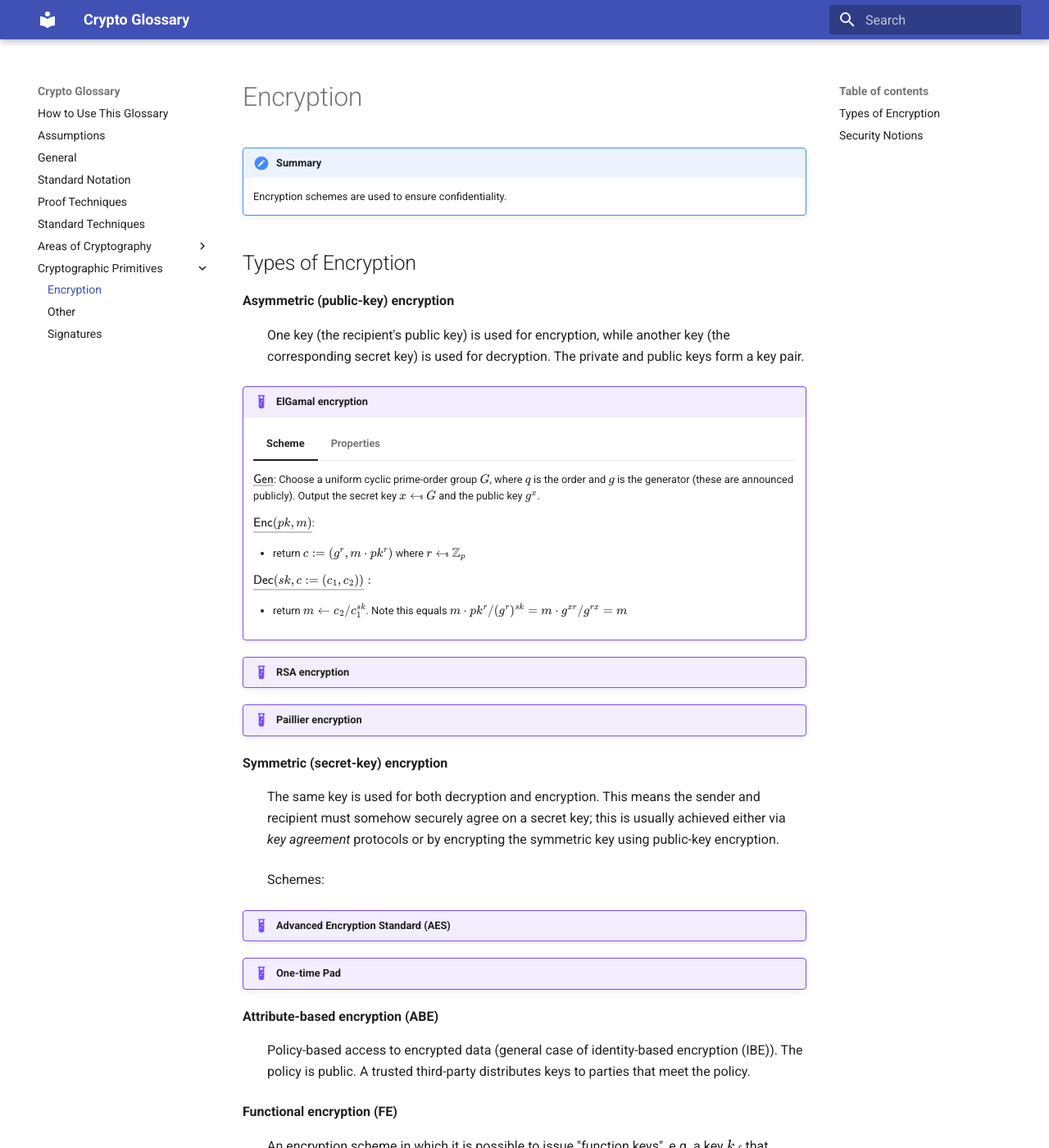
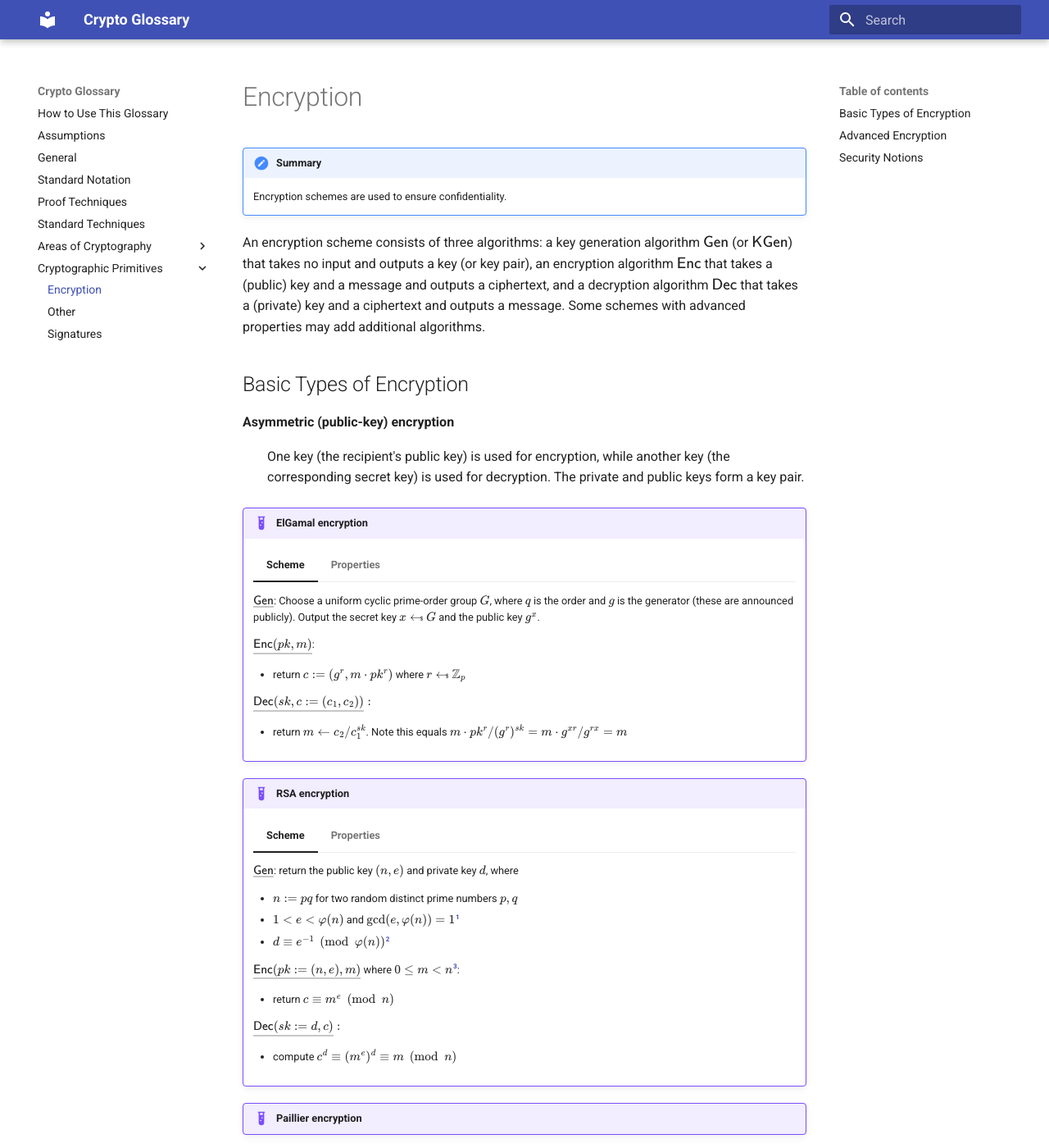
Before and after one commit to nglaeser/crypto-glossary, an MkDocs documentation site: the page built from docs/Cryptographic-Primitives/encryption.md, in a window 1280 px wide and 1400 px high. Shown: the whole window at 82% size. Built offline with MkDocs 1.6.1 and Material for MkDocs 9.7.7, drawn with Linux system fonts in a browser that asks for light colours; some of the changed text lies outside the part shown.

Commit message:
add enc/sig schemes and reorganize pages a bit

```diff
--- a/docs/Cryptographic-Primitives/encryption.md
+++ b/docs/Cryptographic-Primitives/encryption.md
@@ -3,7 +3,9 @@
 !!! summary
     Encryption schemes are used to ensure confidentiality.
 
-## Types of Encryption
+An encryption scheme consists of three algorithms: a key generation algorithm $\mathsf{Gen}$ (or $\mathsf{KGen}$) that takes no input and outputs a key (or key pair), an encryption algorithm $\mathsf{Enc}$ that takes a (public) key and a message and outputs a ciphertext, and a decryption algorithm $\mathsf{Dec}$ that takes a (private) key and a ciphertext and outputs a message. Some schemes with advanced properties may add additional algorithms.
+
+## Basic Types of Encryption
 
 **Asymmetric (public-key) encryption**
 : One key (the recipient's public key) is used for encryption, while another key (the corresponding secret key) is used for decryption. The private and public keys form a key pair.
@@ -27,16 +29,42 @@
 
 !!! example "RSA encryption"
 
+    === "Scheme"
+        $\underline{\mathsf{Gen}}$: return the public key $(n,e)$ and private key $d$, where
+
+        - $n:=pq$ for two random distinct prime numbers $p,q$
+        - $1<e<\varphi(n)$ and $\gcd(e,\varphi(n))=1$[^1]
+        - $d \equiv e^{-1}\pmod{\varphi(n)}$[^2]
+
+        [^1]: $\varphi$ is Euler's totient function; as an optimization, many implementations use Carmicheal's totient function $\lambda$ instead. See the bottom of the [key generation paragraph on Wikipedia](https://en.wikipedia.org/wiki/RSA_(cryptosystem)#Key_generation) for more information.
+
+        [^2]: e.g., using the extended Euclidean algorithm
+
+        $\underline{\mathsf{Enc}(pk:=(n,e), m)}$ where $0 \le m < n$[^3]:
+
+        - return $c \equiv m^e \pmod{n}$
+
+        [^3]: A message $M$ is turned into an integer $n$ satisfying this property using an agreed-upon reversible padding scheme.
+
+        $\underline{\mathsf{Dec}(sk := d, c)}:$
+
+        - compute $c^d \equiv (m^e)^d \equiv m \pmod{n}$
+
+    === "Properties"
+        Assuming a [strong padding scheme](https://en.wikipedia.org/wiki/RSA_(cryptosystem)#Padding_schemes), RSA is
+
+        - CCA-secure (by either the RSA assumption or the hardness of integer factorization; if either assumption is proven false the security of RSA is compromised)
+
 !!! example "Paillier encryption"
 
 **Symmetric (secret-key) encryption**
 : The same key is used for both decryption and encryption. This means the sender and recipient must somehow securely agree on a secret key; this is usually achieved either via _key agreement_ protocols or by encrypting the symmetric key using public-key encryption.
 
-: Schemes:
-
 !!! example "Advanced Encryption Standard (AES)"
 
 !!! example "One-time Pad"
+
+## Advanced Encryption
 
 **Attribute-based encryption (ABE)**
 : Policy-based access to encrypted data (general case of identity-based encryption (IBE)). The policy is public. A trusted third-party distributes keys to parties that meet the policy.
```
Also changed, not shown: docs/Cryptographic-Primitives/signatures.md (+3 -1 lines).
